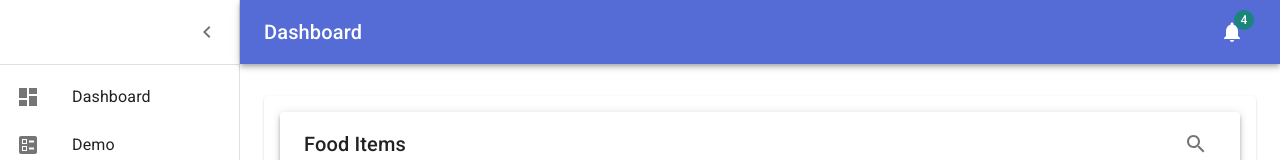
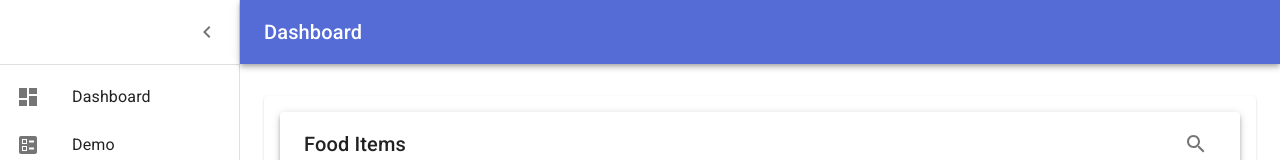
Before and after one commit to sds0307/diet-app, a React (Create React App) app: page / in a window 1280 px wide. Shown: the top 160 px of the page. Built offline with nearby package versions, Linux system fonts and the light colour scheme.

Commit message:
notification icon removed

```diff
--- a/src/components/display-food-items/Dashboard.js
+++ b/src/components/display-food-items/Dashboard.js
@@ -14,10 +14,8 @@
 import Container from '@material-ui/core/Container';
 import Grid from '@material-ui/core/Grid';
 import Paper from '@material-ui/core/Paper';
-import Link from '@material-ui/core/Link';
 import MenuIcon from '@material-ui/icons/Menu';
 import ChevronLeftIcon from '@material-ui/icons/ChevronLeft';
-import NotificationsIcon from '@material-ui/icons/Notifications';
 import { mainListItems } from '../menu-items/listItems';
 import FoodItemsTable from './food-items-table';
 
@@ -129,11 +127,6 @@
           <Typography component="h1" variant="h6" color="inherit" noWrap className={classes.title}>
             Dashboard
           </Typography>
-          <IconButton color="inherit">
-            <Badge badgeContent={4} color="secondary">
-              <NotificationsIcon />
-            </Badge>
-          </IconButton>
         </Toolbar>
       </AppBar>
       <Drawer
```
